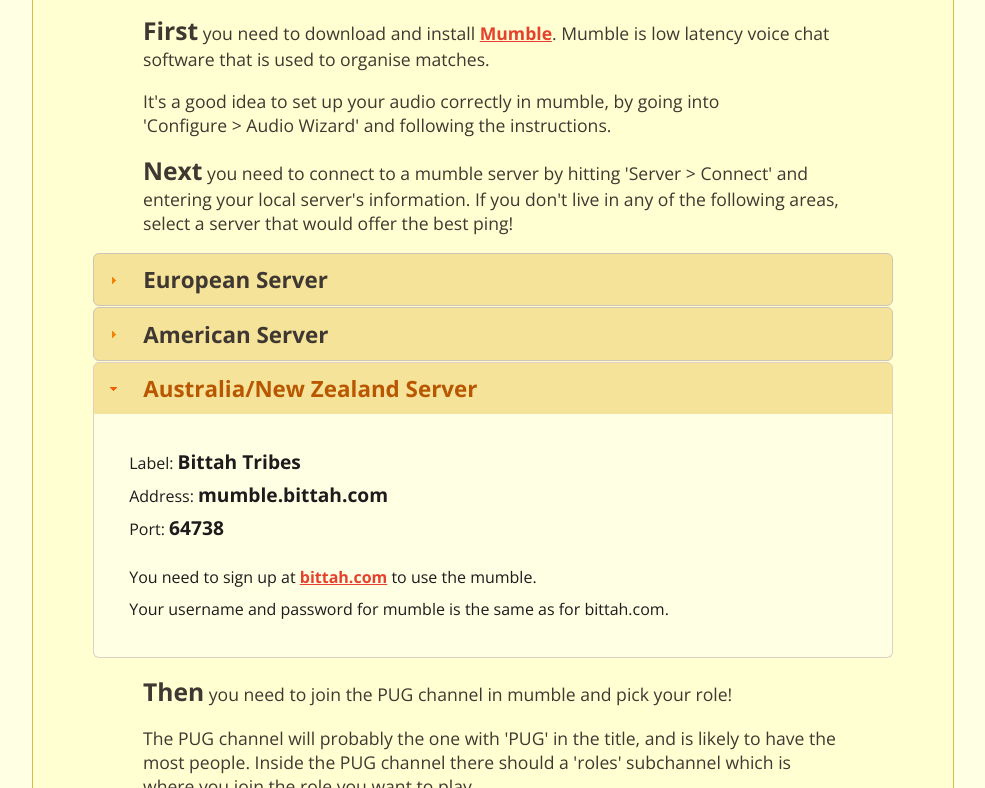
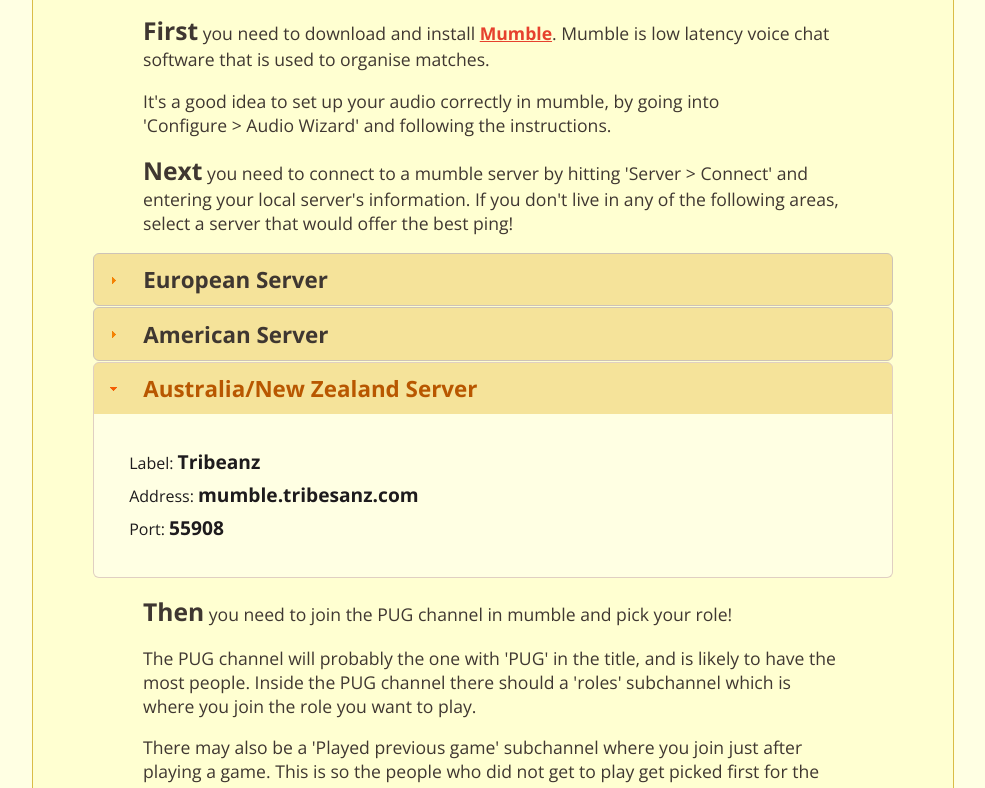
Before and after one commit to mikesligo/playapug, a plain HTML site: page index.html in a window 1280 px wide. Both pictures are taken after a click on the tab "Australia/New Zealand Server". Shown: the part 1681-2469 px from the top of the page, without its empty margins (147-1132 px from the left). Drawn offline with nearby package versions, Linux system fonts and the light colour scheme.

Commit message:
tribeanz

```diff
--- a/index.html
+++ b/index.html
@@ -95,10 +95,9 @@
         </div>
         <h3 class="accordion"><a href="#">Australia/New Zealand Server</a></h3>
         <div class="accordiontext">
-          <p>Label: <span class="emphasis">Bittah Tribes</span><BR/>
-          Address: <span class="emphasis">mumble.bittah.com</span><BR/>
-          Port: <span class="emphasis">64738</span><BR/></p>
-          <p>You need to sign up at <a href="http://bittah.com/">bittah.com</a> to use the mumble. <BR/>Your username and password for mumble is the same as for bittah.com.</p>
+          <p>Label: <span class="emphasis">Tribeanz</span><BR/>
+          Address: <span class="emphasis">mumble.tribesanz.com</span><BR/>
+          Port: <span class="emphasis">55908</span><BR/></p>
         </div>
       </div>
       <div class="para2">
@@ -139,7 +138,7 @@
           <p><a href="http://www.ascendforums.com/">AscendForums</a></p>
           </li>
           <li>
-          <p><a href="http://bittah.com">Australia/New Zealand Tribes Community Forum</a></p>
+          <p><a href="http://www.tribesanz.com/">Australia/New Zealand Tribes Community Forum</a></p>
           </li>
           <li>
           <p><a href="http://www.ascendforum.de/">German Tribes Community Forum</a></p>
```
